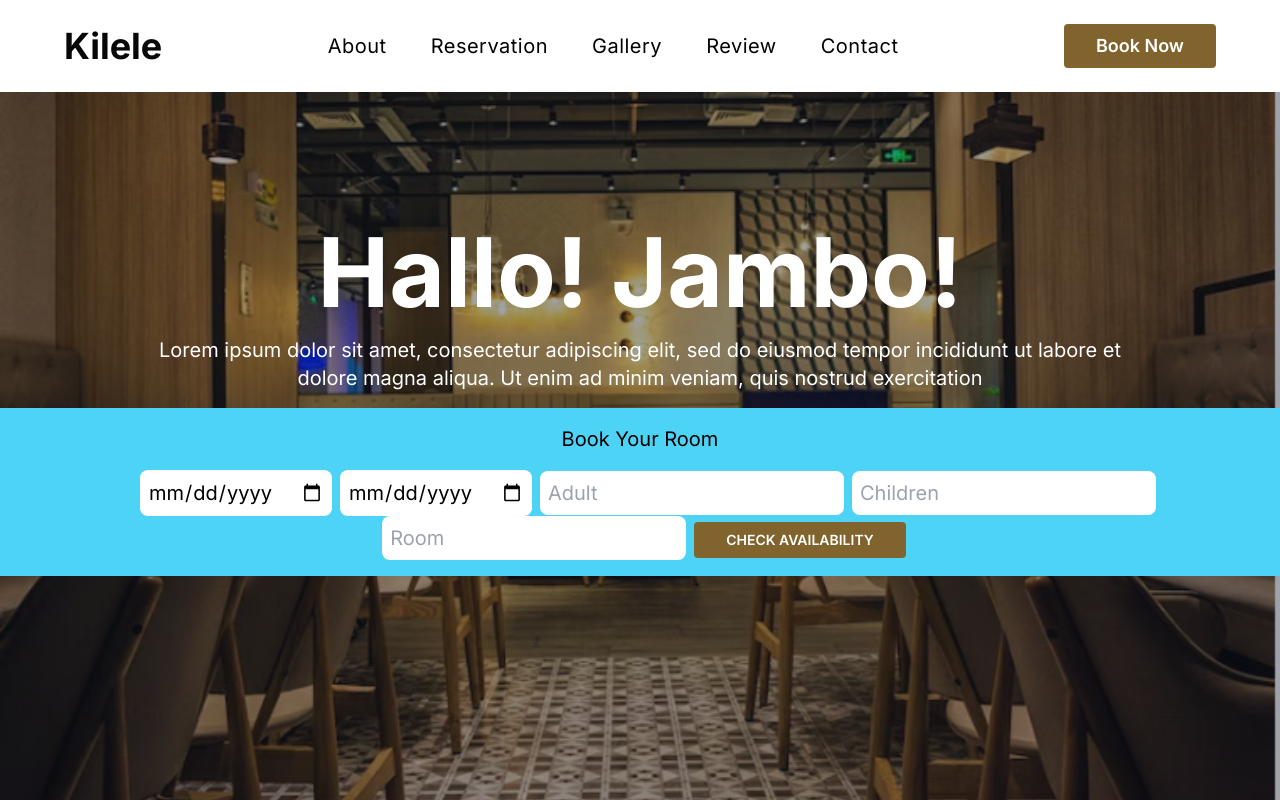
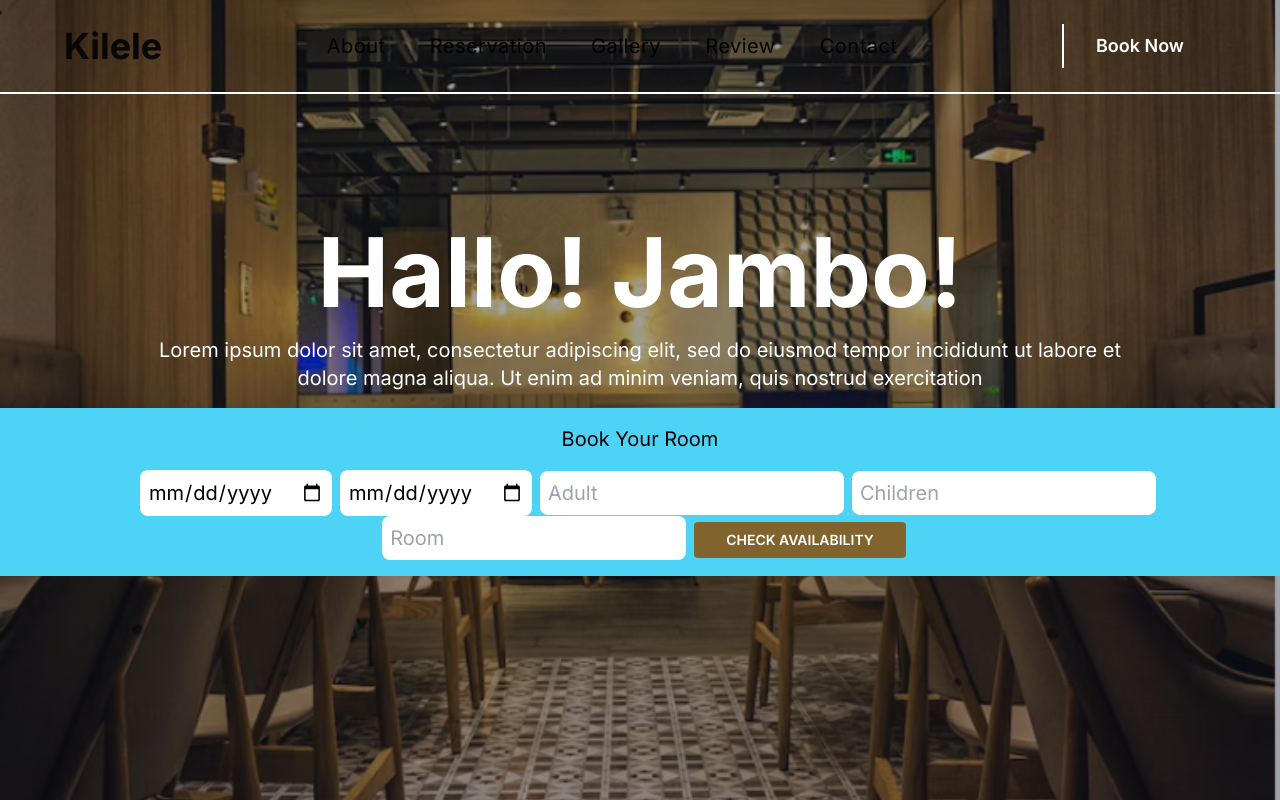
Before and after one commit to felixDev22/Kilele-Hotel-R, a Next.js app: page / in a window 1280 px wide. Built offline with nearby package versions, Linux system fonts and the light colour scheme.

Commit message:
Remove background-Colour add border-line

```diff
--- a/src/app/header/Header.jsx
+++ b/src/app/header/Header.jsx
@@ -4,7 +4,7 @@ import Link from "next/link";
 
 export const Header = () => {
   return (
-    <header className="bg-white w-full fixed top-0 left-0 px-6 py-6 lg:px-16 lg:py-6 z-10">
+    <header className="border-white border-b-2 w-full fixed top-0 left-0 px-6 py-6 lg:px-16 lg:py-6 z-10">
       <div className="flex items-center justify-between space-x-2 md:space-x-10">
         <div>
           <Link href="/">
@@ -36,10 +36,11 @@ export const Header = () => {
             </Link>
           </li>
         </ul>
-
-        <button className="btn bg-[#81642d] text-white" aria-label="Book Now">
-          Book Now
-        </button>
+        <div className="border-white border-l-2">
+          <button className="btn text-white" aria-label="Book Now">
+            Book Now
+          </button>
+        </div>
 
         <i
           className="fa-solid fa-bars cursor-pointer text-4xl md:hidden text-[#81642d]"
```
